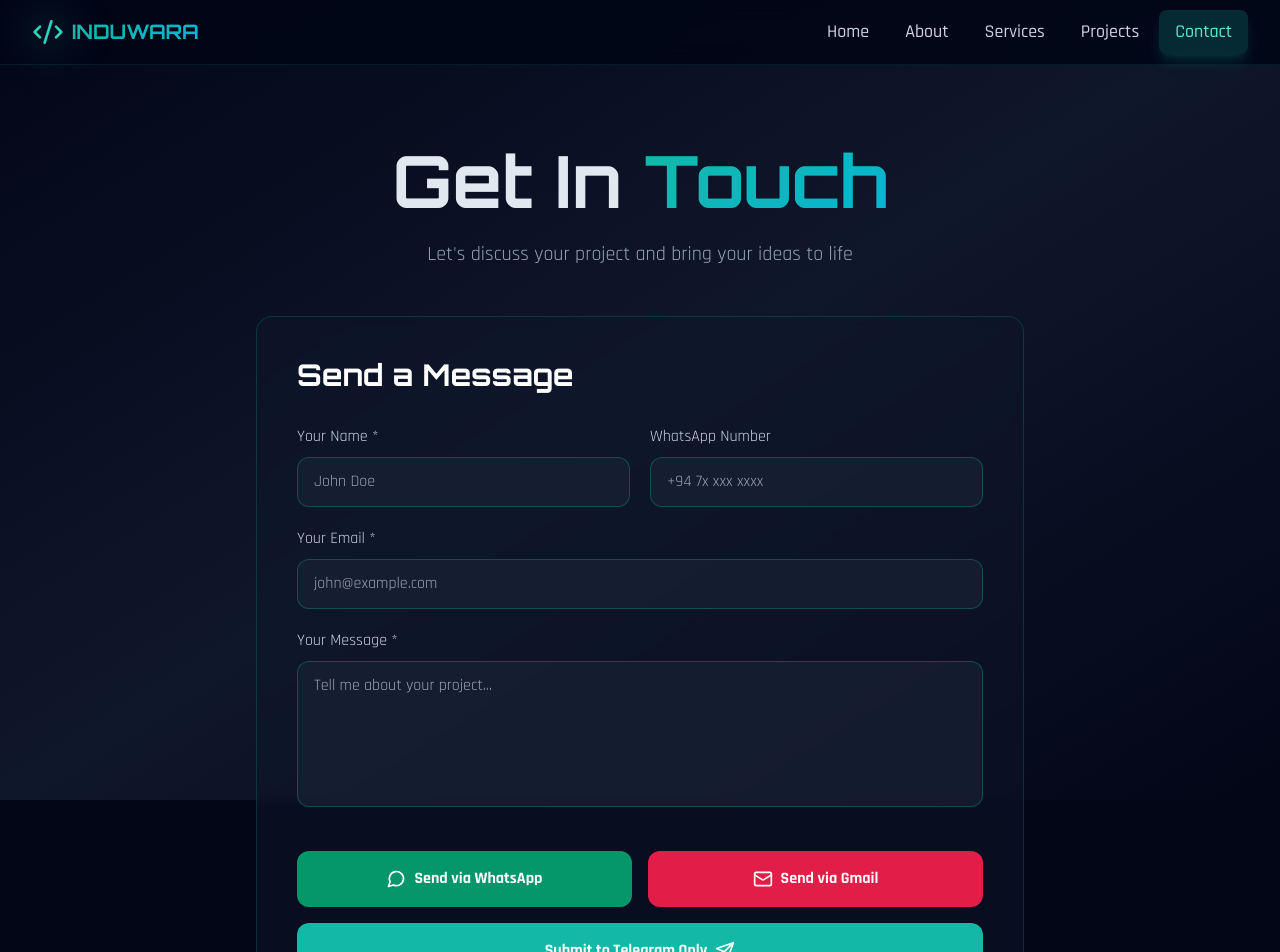
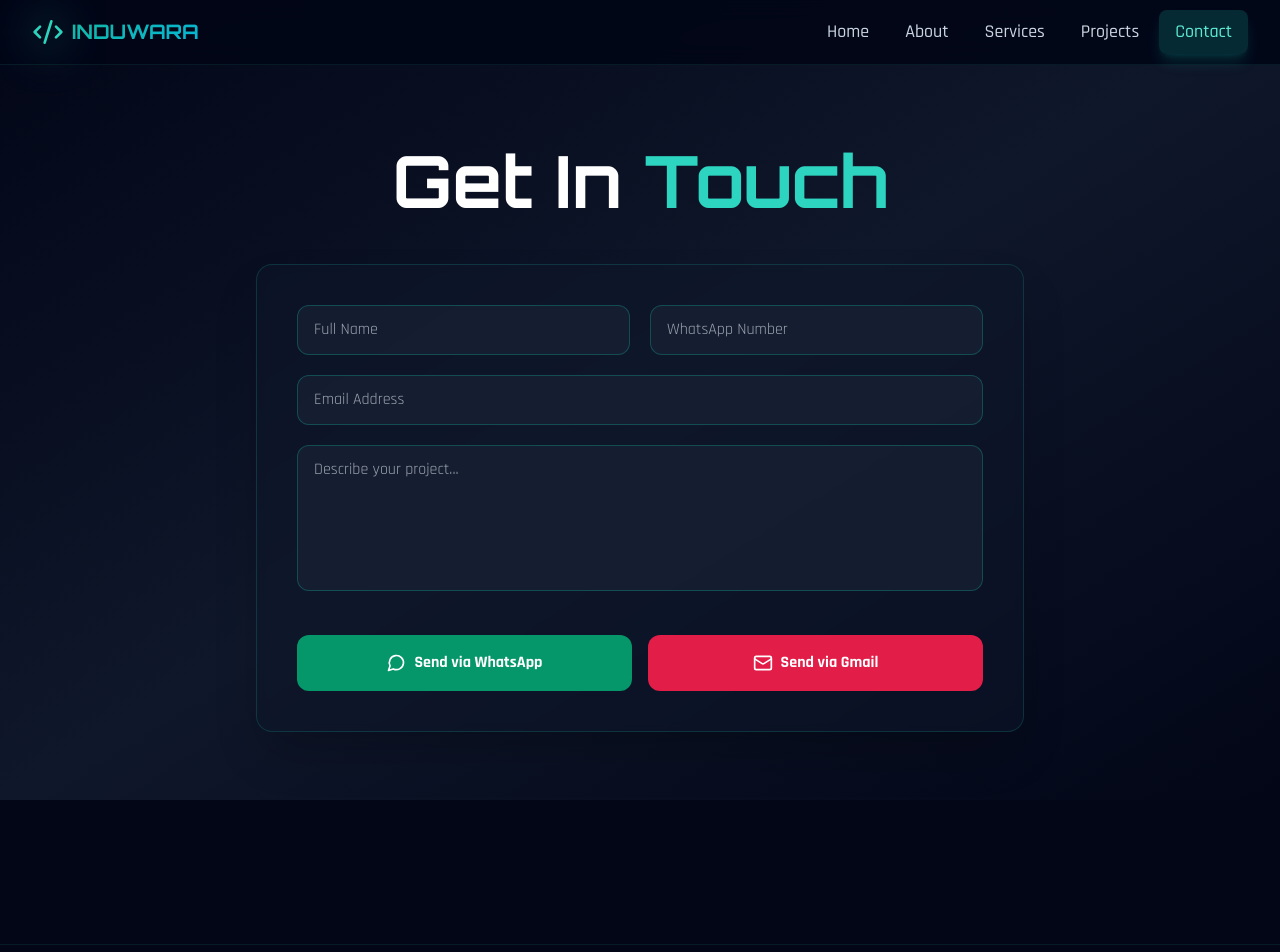
Before and after one commit to Induwara20091005/my-portfolio, a Next.js app: page /contact in a window 1280 px wide. Shown: the top 952 px of the page. Built offline with nearby package versions, Linux system fonts and the light colour scheme.

Commit message:
Refactor contact form and update notification logic
Refactor contact form to include source tracking for Telegram notifications and update UI elements.

```diff
--- a/app/contact/page.tsx
+++ b/app/contact/page.tsx
@@ -1,7 +1,7 @@
 'use client';
 
 import { useState } from 'react';
-import { Mail, MessageCircle, MapPin, Send, CheckCircle2, Loader2, Smartphone } from 'lucide-react';
+import { Mail, MessageCircle, Send, CheckCircle2, Loader2 } from 'lucide-react';
 
 export default function Contact() {
   const [formData, setFormData] = useState({
@@ -17,24 +17,21 @@ export default function Contact() {
     setFormData({ ...formData, [e.target.name]: e.target.value });
   };
 
-  // Telegram API එකට Backend හරහා දත්ත යැවීම
-  const sendToTelegram = async () => {
+  const sendToTelegram = async (source: string) => {
     try {
-      const response = await fetch('/api/contact', {
+      await fetch('/api/contact', {
         method: 'POST',
         headers: { 'Content-Type': 'application/json' },
-        body: JSON.stringify(formData),
+        body: JSON.stringify({ ...formData, source }),
       });
-      return response.ok;
     } catch (error) {
       console.error('Telegram Error:', error);
-      return false;
     }
   };
 
   const handleWhatsApp = async () => {
     setStatus('sending');
-    await sendToTelegram();
+    await sendToTelegram('WhatsApp Button Clicked');
     const text = `*New Inquiry*%0A*Name:* ${formData.name}%0A*Email:* ${formData.email}%0A*WhatsApp:* ${formData.whatsapp}%0A*Message:* ${formData.message}`;
     window.open(`https://wa.me/94761562585?text=${text}`, '_blank');
     setStatus('success');
@@ -43,7 +40,7 @@ export default function Contact() {
 
   const handleGmail = async () => {
     setStatus('sending');
-    await sendToTelegram();
+    await sendToTelegram('Gmail Button Clicked');
     const subject = encodeURIComponent(formData.subject);
     const body = encodeURIComponent(`Name: ${formData.name}\nEmail: ${formData.email}\nWhatsApp: ${formData.whatsapp}\n\nMessage:\n${formData.message}`);
     window.location.href = `mailto:gginduwaradeshan@gmail.com?subject=${subject}&body=${body}`;
@@ -51,97 +48,45 @@ export default function Contact() {
     setTimeout(() => setStatus('idle'), 5000);
   };
 
-  const handleSubmitOnlyTelegram = async (e: React.FormEvent) => {
-    e.preventDefault();
-    setStatus('sending');
-    const success = await sendToTelegram();
-    if (success) {
-      setStatus('success');
-      setFormData({ name: '', email: '', whatsapp: '', subject: 'Project Inquiry', message: '' });
-      setTimeout(() => setStatus('idle'), 5000);
-    } else {
-      setStatus('error');
-    }
-  };
-
   return (
     <div className="min-h-screen py-20">
       <div className="max-w-7xl mx-auto px-4 sm:px-6 lg:px-8">
         <div className="text-center mb-12 animate-fade-in">
-          <h1 className="text-5xl sm:text-6xl md:text-7xl font-display font-bold mb-6">
-            Get In <span className="gradient-text">Touch</span>
+          <h1 className="text-5xl sm:text-6xl md:text-7xl font-display font-bold mb-6 text-white">
+            Get In <span className="text-teal-400">Touch</span>
           </h1>
-          <p className="text-xl text-slate-400 font-body max-w-3xl mx-auto">
-            Let's discuss your project and bring your ideas to life
-          </p>
         </div>
 
-        <div className="max-w-3xl mx-auto">
-          <div className="bg-slate-900/50 backdrop-blur-sm border border-primary-500/20 rounded-2xl p-6 md:p-10">
-            <h2 className="text-3xl font-display font-bold text-white mb-8">Send a Message</h2>
-
+        <div className="max-w-3xl mx-auto bg-slate-900/50 backdrop-blur-sm border border-teal-500/20 rounded-2xl p-6 md:p-10 shadow-2xl">
           {status === 'success' && (
-              <div className="mb-6 p-4 bg-green-500/20 border border-green-500/30 rounded-xl flex items-center space-x-3 animate-fade-in">
-                <CheckCircle2 className="w-6 h-6 text-green-400" />
-                <span className="text-green-300 font-body text-lg text-sm sm:text-base">Message processed successfully! Check your app.</span>
+            <div className="mb-6 p-4 bg-green-500/20 border border-green-500/30 rounded-xl flex items-center space-x-3 text-green-300">
+              <CheckCircle2 className="w-6 h-6" />
+              <span>Redirecting to app... (Telegram notification sent)</span>
             </div>
           )}
 
-            {status === 'error' && (
-              <div className="mb-6 p-4 bg-red-500/20 border border-red-500/30 rounded-xl flex items-center space-x-3 animate-fade-in">
-                <span className="text-red-300 font-body text-lg">Error sending message. Please try again.</span>
+          <form className="space-y-5">
+            <div className="grid grid-cols-1 md:grid-cols-2 gap-5">
+              <input type="text" name="name" required placeholder="Full Name" onChange={handleChange} value={formData.name} className="w-full px-4 py-3 bg-slate-800/50 border border-teal-500/30 rounded-xl text-white outline-none focus:border-teal-400" />
+              <input type="text" name="whatsapp" placeholder="WhatsApp Number" onChange={handleChange} value={formData.whatsapp} className="w-full px-4 py-3 bg-slate-800/50 border border-teal-500/30 rounded-xl text-white outline-none focus:border-teal-400" />
             </div>
-            )}
+            <input type="email" name="email" required placeholder="Email Address" onChange={handleChange} value={formData.email} className="w-full px-4 py-3 bg-slate-800/50 border border-teal-500/30 rounded-xl text-white outline-none focus:border-teal-400" />
+            <textarea name="message" required placeholder="Describe your project..." rows={5} onChange={handleChange} value={formData.message} className="w-full px-4 py-3 bg-slate-800/50 border border-teal-500/30 rounded-xl text-white outline-none focus:border-teal-400 resize-none" />
 
-            <form onSubmit={handleSubmitOnlyTelegram} className="space-y-5">
-              <div className="grid grid-cols-1 md:grid-cols-2 gap-5">
-                <div>
-                  <label className="block text-slate-300 font-body mb-2">Your Name *</label>
-                  <input type="text" name="name" required value={formData.name} onChange={handleChange} className="w-full px-4 py-3 bg-slate-800/50 border border-primary-500/30 rounded-xl text-white focus:outline-none focus:border-primary-400 focus:ring-1 focus:ring-primary-400/20 transition-all" placeholder="John Doe" />
-                </div>
-                <div>
-                  <label className="block text-slate-300 font-body mb-2">WhatsApp Number</label>
-                  <input type="text" name="whatsapp" value={formData.whatsapp} onChange={handleChange} className="w-full px-4 py-3 bg-slate-800/50 border border-primary-500/30 rounded-xl text-white focus:outline-none focus:border-primary-400 focus:ring-1 focus:ring-primary-400/20 transition-all" placeholder="+94 7x xxx xxxx" />
-                </div>
-              </div>
-
-              <div>
-                <label className="block text-slate-300 font-body mb-2">Your Email *</label>
-                <input type="email" name="email" required value={formData.email} onChange={handleChange} className="w-full px-4 py-3 bg-slate-800/50 border border-primary-500/30 rounded-xl text-white focus:outline-none focus:border-primary-400 focus:ring-1 focus:ring-primary-400/20 transition-all" placeholder="john@example.com" />
-              </div>
-
-              <div>
-                <label className="block text-slate-300 font-body mb-2">Your Message *</label>
-                <textarea name="message" required value={formData.message} onChange={handleChange} rows={5} className="w-full px-4 py-3 bg-slate-800/50 border border-primary-500/30 rounded-xl text-white focus:outline-none focus:border-primary-400 focus:ring-1 focus:ring-primary-400/20 transition-all resize-none" placeholder="Tell me about your project..." />
-              </div>
-
-              {/* Action Buttons */}
-              <div className="pt-4 space-y-4">
-                <div className="grid grid-cols-1 sm:grid-cols-2 gap-4">
-                  <button type="button" onClick={handleWhatsApp} disabled={status === 'sending'} className="flex items-center justify-center space-x-2 px-6 py-4 bg-emerald-600 hover:bg-emerald-700 text-white font-bold rounded-xl transition-all active:scale-95">
+            <div className="grid grid-cols-1 sm:grid-cols-2 gap-4 pt-4">
+              <button type="button" onClick={handleWhatsApp} disabled={status === 'sending'} className="flex items-center justify-center space-x-2 px-6 py-4 bg-emerald-600 hover:bg-emerald-700 text-white font-bold rounded-xl transition-all active:scale-95 disabled:opacity-50">
                 <MessageCircle className="w-5 h-5" />
-                    <span className="whitespace-nowrap">Send via WhatsApp</span>
+                <span>Send via WhatsApp</span>
               </button>
 
-                  <button type="button" onClick={handleGmail} disabled={status === 'sending'} className="flex items-center justify-center space-x-2 px-6 py-4 bg-rose-600 hover:bg-rose-700 text-white font-bold rounded-xl transition-all active:scale-95">
+              <button type="button" onClick={handleGmail} disabled={status === 'sending'} className="flex items-center justify-center space-x-2 px-6 py-4 bg-rose-600 hover:bg-rose-700 text-white font-bold rounded-xl transition-all active:scale-95 disabled:opacity-50">
                 <Mail className="w-5 h-5" />
-                    <span className="whitespace-nowrap">Send via Gmail</span>
-                  </button>
-                </div>
-
-                <button type="submit" disabled={status === 'sending'} className="w-full px-6 py-4 bg-primary-500 hover:bg-primary-600 text-white font-bold rounded-xl transition-all flex items-center justify-center space-x-2">
-                  {status === 'sending' ? <Loader2 className="w-5 h-5 animate-spin" /> : (
-                    <>
-                      <span>Submit to Telegram Only</span>
-                      <Send className="w-5 h-5" />
-                    </>
-                  )}
+                <span>Send via Gmail</span>
               </button>
             </div>
           </form>
         </div>
       </div>
     </div>
-    </div>
   );
 }
```
Lines whose indentation alone changed are shown as unchanged.
